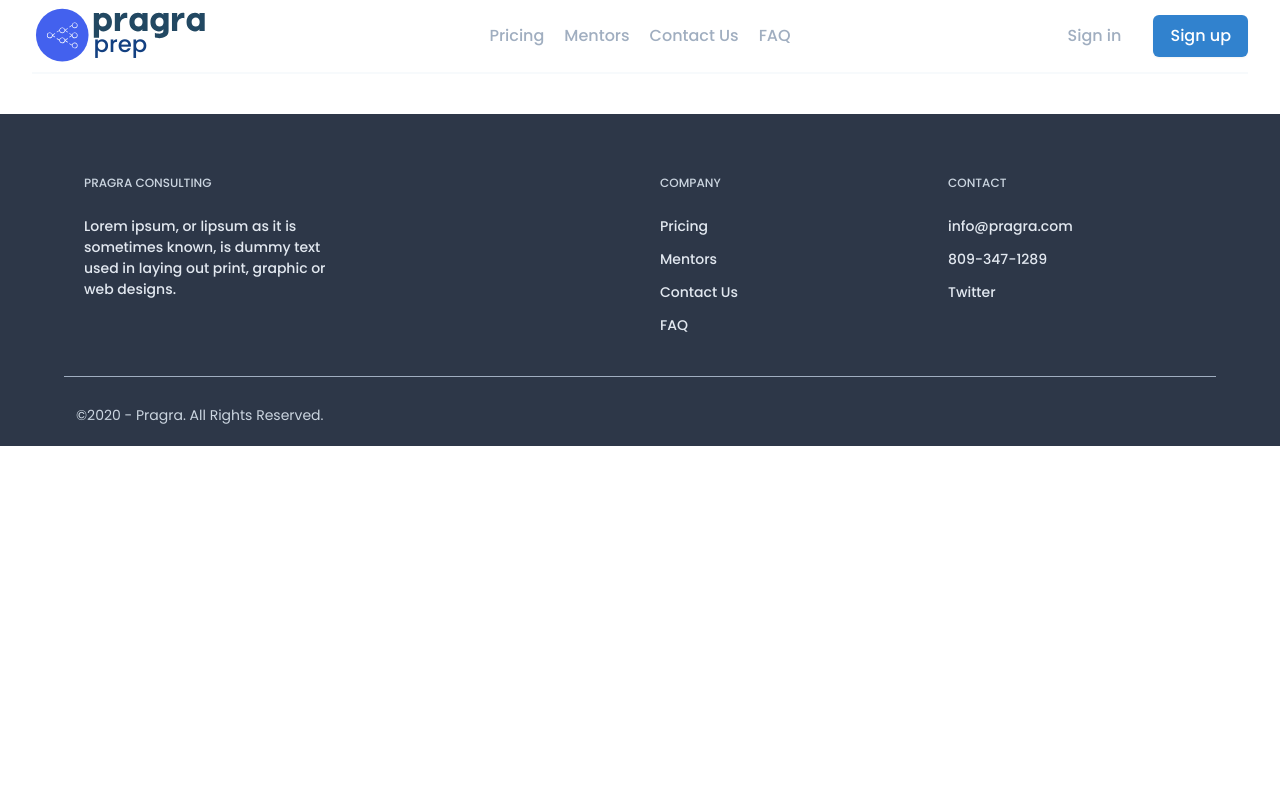
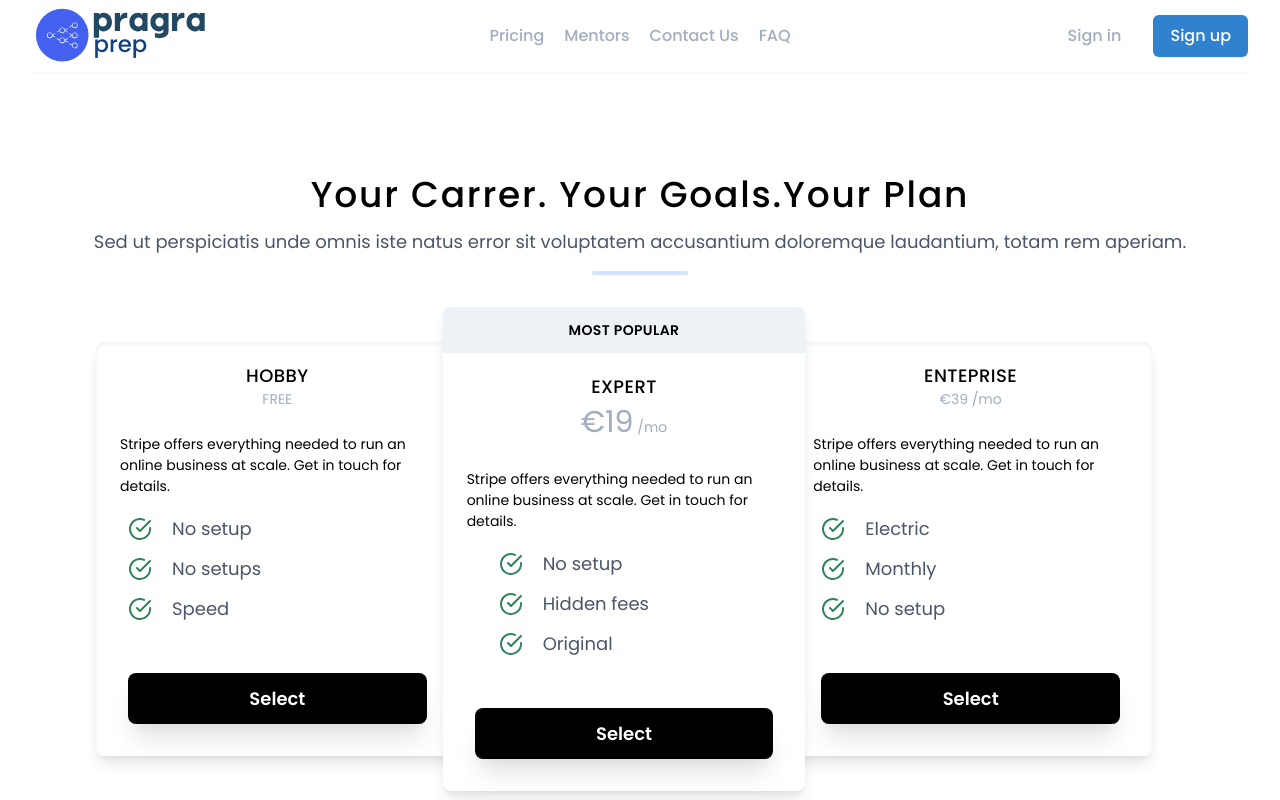
Before and after one commit to atinsingh/roundvue, a Nuxt app: page /pricing in a window 1280 px wide. Shown: the top 800 px of the page. Built offline with nearby package versions, Linux system fonts and the light colour scheme.

Commit message:
added pricing component

```diff
--- /dev/null
+++ b/components/Pricetab.vue
@@ -0,0 +1,356 @@
+<template>
+<section>
+	<div class="container max-w-full mx-auto py-24 px-6">
+		<h1
+		class="text-center text-4xl text-black font-medium leading-snug tracking-wider"
+		>
+		Your Carrer. Your Goals.Your Plan
+	</h1>
+	<p class="text-center text-lg text-gray-700 mt-2 px-6">
+		Sed ut perspiciatis unde omnis iste natus error sit voluptatem
+		accusantium doloremque laudantium, totam rem aperiam.
+	</p>
+	<div
+	class="h-1 mx-auto bg-indigo-200 w-24 opacity-75 mt-4 rounded"
+	></div>
+
+	<div class="max-w-full md:max-w-6xl mx-auto my-3 md:px-8">
+		<div
+		class="relative block flex flex-col md:flex-row items-center"
+		>
+		<div
+		class="w-11/12 max-w-sm sm:w-3/5 lg:w-1/3 sm:my-5 my-8 relative z-0 rounded-lg shadow-lg md:-mr-4"
+		>
+		<div
+		class="bg-white text-black rounded-lg shadow-inner shadow-lg overflow-hidden"
+		>
+		<div
+		class="block text-left text-sm sm:text-md max-w-sm mx-auto mt-2 text-black px-8 lg:px-6"
+		>
+		<h1
+		class="text-lg font-medium uppercase p-3 pb-0 text-center tracking-wide"
+		>
+		Hobby
+	</h1>
+	<h2 class="text-sm text-gray-500 text-center pb-6">FREE</h2>
+
+	Stripe offers everything needed to run an online business
+	at scale. Get in touch for details.
+</div>
+
+<div class="flex flex-wrap mt-3 px-6">
+	<ul>
+		<li class="flex items-center">
+			<div
+			class=" rounded-full p-2 fill-current text-green-700"
+			>
+			<svg
+			class="w-6 h-6 align-middle"
+			width="24"
+			height="24"
+			viewBox="0 0 24 24"
+			fill="none"
+			stroke="currentColor"
+			stroke-width="2"
+			stroke-linecap="round"
+			stroke-linejoin="round"
+			>
+			<path
+			d="M22 11.08V12a10 10 0 1 1-5.93-9.14"
+			></path>
+			<polyline
+			points="22 4 12 14.01 9 11.01"
+			></polyline>
+		</svg>
+	</div>
+	<span class="text-gray-700 text-lg ml-3"
+	>No setup</span
+	>
+</li>
+<li class="flex items-center">
+	<div
+	class=" rounded-full p-2 fill-current text-green-700"
+	>
+	<svg
+	class="w-6 h-6 align-middle"
+	width="24"
+	height="24"
+	viewBox="0 0 24 24"
+	fill="none"
+	stroke="currentColor"
+	stroke-width="2"
+	stroke-linecap="round"
+	stroke-linejoin="round"
+	>
+	<path
+	d="M22 11.08V12a10 10 0 1 1-5.93-9.14"
+	></path>
+	<polyline
+	points="22 4 12 14.01 9 11.01"
+	></polyline>
+</svg>
+</div>
+<span class="text-gray-700 text-lg ml-3"
+>No setups</span
+>
+</li>
+<li class="flex items-center">
+	<div
+	class=" rounded-full p-2 fill-current text-green-700"
+	>
+	<svg
+	class="w-6 h-6 align-middle"
+	width="24"
+	height="24"
+	viewBox="0 0 24 24"
+	fill="none"
+	stroke="currentColor"
+	stroke-width="2"
+	stroke-linecap="round"
+	stroke-linejoin="round"
+	>
+	<path
+	d="M22 11.08V12a10 10 0 1 1-5.93-9.14"
+	></path>
+	<polyline
+	points="22 4 12 14.01 9 11.01"
+	></polyline>
+</svg>
+</div>
+<span class="text-gray-700 text-lg ml-3">Speed</span>
+</li>
+</ul>
+</div>
+<div class="block flex items-center p-8  uppercase">
+	<button
+	class="mt-3 text-lg font-semibold
+	bg-black w-full text-white rounded-lg
+	px-6 py-3 block shadow-xl hover:bg-gray-700"
+	>
+	Select
+</button>
+</div>
+</div>
+</div>
+<div
+class="w-full max-w-md sm:w-2/3 lg:w-1/3 sm:my-5 my-8 relative z-10 bg-white rounded-lg shadow-lg"
+>
+<div
+class="text-sm leading-none rounded-t-lg bg-gray-200 text-black font-semibold uppercase py-4 text-center tracking-wide"
+>
+Most Popular
+</div>
+<div
+class="block text-left text-sm sm:text-md max-w-sm mx-auto mt-2 text-black px-8 lg:px-6"
+>
+<h1
+class="text-lg font-medium uppercase p-3 pb-0 text-center tracking-wide"
+>
+Expert
+</h1>
+<h2 class="text-sm text-gray-500 text-center pb-6"><span class="text-3xl">€19</span> /mo</h2>
+
+Stripe offers everything needed to run an online business at
+scale. Get in touch for details.
+</div>
+<div class="flex pl-12 justify-start sm:justify-start mt-3">
+	<ul>
+		<li class="flex items-center">
+			<div
+			class="rounded-full p-2 fill-current text-green-700"
+			>
+			<svg
+			class="w-6 h-6 align-middle"
+			width="24"
+			height="24"
+			viewBox="0 0 24 24"
+			fill="none"
+			stroke="currentColor"
+			stroke-width="2"
+			stroke-linecap="round"
+			stroke-linejoin="round"
+			>
+			<path d="M22 11.08V12a10 10 0 1 1-5.93-9.14"></path>
+			<polyline points="22 4 12 14.01 9 11.01"></polyline>
+		</svg>
+	</div>
+	<span class="text-gray-700 text-lg ml-3">No setup</span>
+</li>
+<li class="flex items-center">
+	<div
+	class=" rounded-full p-2 fill-current text-green-700"
+	>
+	<svg
+	class="w-6 h-6 align-middle"
+	width="24"
+	height="24"
+	viewBox="0 0 24 24"
+	fill="none"
+	stroke="currentColor"
+	stroke-width="2"
+	stroke-linecap="round"
+	stroke-linejoin="round"
+	>
+	<path d="M22 11.08V12a10 10 0 1 1-5.93-9.14"></path>
+	<polyline points="22 4 12 14.01 9 11.01"></polyline>
+</svg>
+</div>
+<span class="text-gray-700 text-lg ml-3"
+>Hidden fees</span
+>
+</li>
+<li class="flex items-center">
+	<div
+	class=" rounded-full p-2 fill-current text-green-700"
+	>
+	<svg
+	class="w-6 h-6 align-middle"
+	width="24"
+	height="24"
+	viewBox="0 0 24 24"
+	fill="none"
+	stroke="currentColor"
+	stroke-width="2"
+	stroke-linecap="round"
+	stroke-linejoin="round"
+	>
+	<path d="M22 11.08V12a10 10 0 1 1-5.93-9.14"></path>
+	<polyline points="22 4 12 14.01 9 11.01"></polyline>
+</svg>
+</div>
+<span class="text-gray-700 text-lg ml-3">Original</span>
+</li>
+</ul>
+</div>
+
+<div class="block flex items-center p-8  uppercase">
+	<button
+	class="mt-3 text-lg font-semibold
+	bg-black w-full text-white rounded-lg
+	px-6 py-3 block shadow-xl hover:bg-gray-700"
+	>
+	Select
+</button>
+</div>
+</div>
+<div
+class="w-11/12 max-w-sm sm:w-3/5 lg:w-1/3 sm:my-5 my-8 relative z-0 rounded-lg shadow-lg md:-ml-4"
+>
+<div
+class="bg-white text-black rounded-lg shadow-inner shadow-lg overflow-hidden"
+>
+<div
+class="block text-left text-sm sm:text-md max-w-sm mx-auto mt-2 text-black px-8 lg:px-6"
+>
+<h1
+class="text-lg font-medium uppercase p-3 pb-0 text-center tracking-wide"
+>
+Enteprise
+</h1>
+<h2 class="text-sm text-gray-500 text-center pb-6">€39 /mo</h2>
+
+Stripe offers everything needed to run an online business
+at scale. Get in touch for details.
+</div>
+<div class="flex flex-wrap mt-3 px-6">
+	<ul>
+		<li class="flex items-center">
+			<div
+			class=" rounded-full p-2 fill-current text-green-700"
+			>
+			<svg
+			class="w-6 h-6 align-middle"
+			width="24"
+			height="24"
+			viewBox="0 0 24 24"
+			fill="none"
+			stroke="currentColor"
+			stroke-width="2"
+			stroke-linecap="round"
+			stroke-linejoin="round"
+			>
+			<path
+			d="M22 11.08V12a10 10 0 1 1-5.93-9.14"
+			></path>
+			<polyline
+			points="22 4 12 14.01 9 11.01"
+			></polyline>
+		</svg>
+	</div>
+	<span class="text-gray-700 text-lg ml-3"
+	>Electric</span
+	>
+</li>
+<li class="flex items-center">
+	<div
+	class=" rounded-full p-2 fill-current text-green-700"
+	>
+	<svg
+	class="w-6 h-6 align-middle"
+	width="24"
+	height="24"
+	viewBox="0 0 24 24"
+	fill="none"
+	stroke="currentColor"
+	stroke-width="2"
+	stroke-linecap="round"
+	stroke-linejoin="round"
+	>
+	<path
+	d="M22 11.08V12a10 10 0 1 1-5.93-9.14"
+	></path>
+	<polyline
+	points="22 4 12 14.01 9 11.01"
+	></polyline>
+</svg>
+</div>
+<span class="text-gray-700 text-lg ml-3"
+>Monthly</span
+>
+</li>
+<li class="flex items-center">
+	<div
+	class=" rounded-full p-2 fill-current text-green-700"
+	>
+	<svg
+	class="w-6 h-6 align-middle"
+	width="24"
+	height="24"
+	viewBox="0 0 24 24"
+	fill="none"
+	stroke="currentColor"
+	stroke-width="2"
+	stroke-linecap="round"
+	stroke-linejoin="round"
+	>
+	<path
+	d="M22 11.08V12a10 10 0 1 1-5.93-9.14"
+	></path>
+	<polyline
+	points="22 4 12 14.01 9 11.01"
+	></polyline>
+</svg>
+</div>
+<span class="text-gray-700 text-lg ml-3"
+>No setup</span
+>
+</li>
+</ul>
+</div>
+
+<div class="block flex items-center p-8  uppercase">
+	<button
+	class="mt-3 text-lg font-semibold
+	bg-black w-full text-white rounded-lg
+	px-6 py-3 block shadow-xl hover:bg-gray-700"
+	>
+	Select
+</button>
+</div>
+</div>
+</div>
+</div>
+</div>
+</div>
+</section>
+</template>
--- a/pages/pricing.vue
+++ b/pages/pricing.vue
@@ -2,6 +2,7 @@
   <div class="w-full">
     <div>
       <NavBar />
+      <Pricetab/>
       <Footer/>
     </div>
   </div>
```
